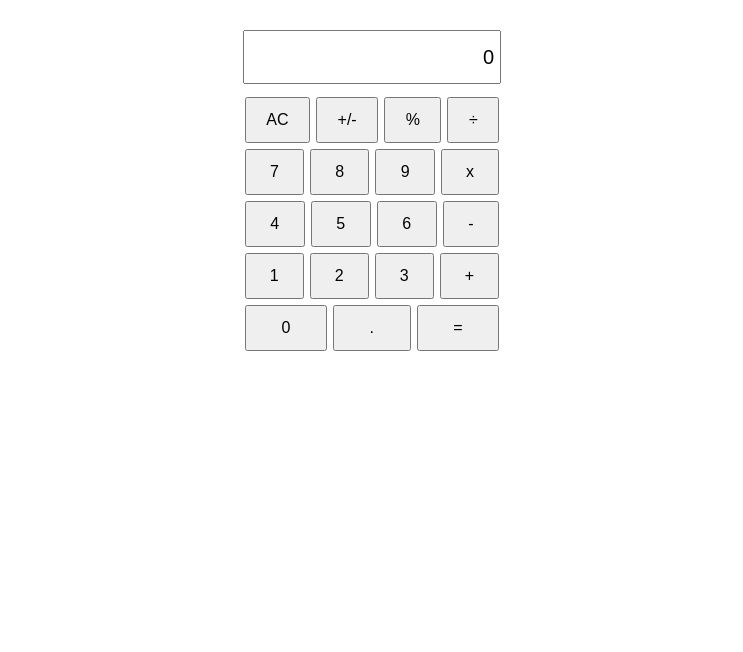
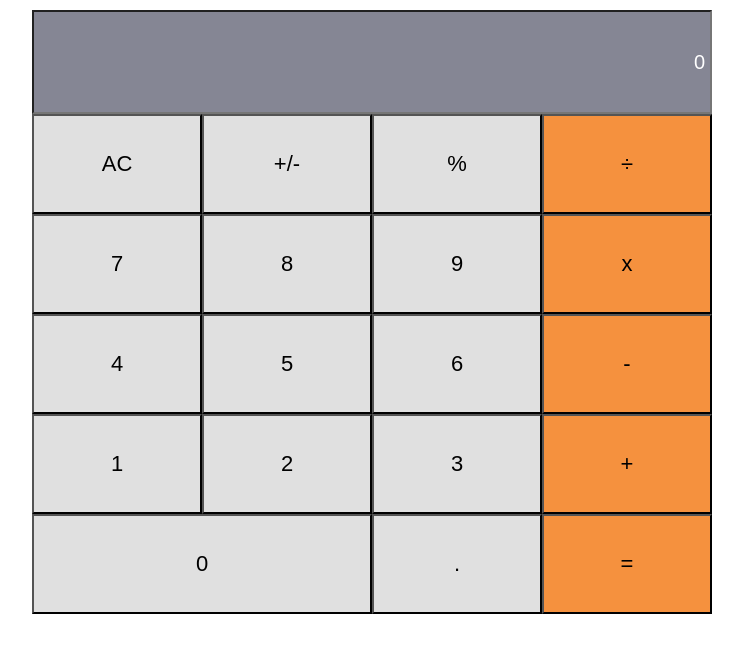
Before and after one commit to azdrenymeri/calculator-jsx, a React (Create React App) app: page / in a window 1280 px wide. Shown: the top 652 px of the page, without its empty margins (268-1011 px from the left). Built offline with nearby package versions, Linux system fonts and the light colour scheme.

Commit message:
milestone fixes

```diff
--- a/src/components/App.js
+++ b/src/components/App.js
@@ -1,5 +1,5 @@
 import React,{Component} from 'react';
-import './App.css';
+import './../styles/App.css';
 import Display from './Display';
 import ButtonPanel from './ButtonPanel';
 
--- a/src/components/Button.js
+++ b/src/components/Button.js
@@ -8,8 +8,13 @@ class Button extends Component {
     }
 
     render(){
+        const buttonStyle = {
+            backgroundColor: this.props.color,
+            width: this.props.wide ? "50%":"25%"
+        };
+
         return(
-            <button className="Button">
+            <button className="Button" style={buttonStyle}>
                 {this.props.name}
             </button>
         )
@@ -17,7 +22,9 @@ class Button extends Component {
 }
 
 Button.propTypes = {
-    name: PropTypes.string.isRequired
+    name: PropTypes.string.isRequired,
+    color: PropTypes.string.isRequired,
+    wide: PropTypes.bool.isRequired
 }
 
 export default Button;
--- a/src/components/ButtonPanel.js
+++ b/src/components/ButtonPanel.js
@@ -7,33 +7,33 @@ class ButtonPanel extends Component {
             <div className="ButtonPanel">
                 <div className="ButtonPanel-Groups">
                     <div className="ButtonPanel-Group">
-                        <Buton name="AC" />
-                        <Buton name="+/-" />
-                        <Buton name="%" />
-                        <Buton name="÷"/>
+                        <Buton name="AC" color="#e0e0e0" wide={false} />
+                        <Buton name="+/-" color="#e0e0e0" wide={false}  />
+                        <Buton name="%" color="#e0e0e0" wide={false}  />
+                        <Buton name="÷" color="#f5913e" wide={false} />
                     </div>
                     <div className="ButtonPanel-Group">
-                        <Buton name="7" />
-                        <Buton name="8" />
-                        <Buton name="9" />
-                        <Buton name="x" />
+                        <Buton name="7" color="#e0e0e0" wide={false}/>
+                        <Buton name="8" color="#e0e0e0" wide={false}/>
+                        <Buton name="9" color="#e0e0e0" wide={false}/>
+                        <Buton name="x" color="#f5913e" wide={false}/>
                     </div>
                     <div className="ButtonPanel-Group">
-                        <Buton name="4" />
-                        <Buton name="5" />
-                        <Buton name="6" />
-                        <Buton name="-" />
+                        <Buton name="4" color="#e0e0e0" wide={false}/>
+                        <Buton name="5" color="#e0e0e0" wide={false}/>
+                        <Buton name="6" color="#e0e0e0" wide={false}/>
+                        <Buton name="-" color="#f5913e" wide={false}/>
                     </div>
                     <div className="ButtonPanel-Group">
-                        <Buton name="1" />
-                        <Buton name="2" />
-                        <Buton name="3" />
-                        <Buton name="+" />
+                        <Buton name="1" color="#e0e0e0" wide={false}/>
+                        <Buton name="2" color="#e0e0e0" wide={false}/>
+                        <Buton name="3" color="#e0e0e0" wide={false}/>
+                        <Buton name="+" color="#f5913e" wide={false}/>
                     </div>
                     <div className="ButtonPanel-Group">
-                        <Buton name="0" />
-                        <Buton name="." />
-                        <Buton name="=" />
+                        <Buton name="0" color="#e0e0e0" wide={true}/>
+                        <Buton name="." color="#e0e0e0" wide={false}/>
+                        <Buton name="=" color="#f5913e" wide={false}/>
                     </div>
                 </div>
             </div>
--- a/src/components/App.css
+++ b/src/styles/App.css
@@ -2,32 +2,37 @@
   display: flex;
   flex-direction: column;
   text-align: center;
-  padding: 20px;
+  margin: 0 auto;
+  width: 700px;
 }
 .Display {
   display: flex;
-  padding: 10px;
+  padding: 10px 10px 0 10px;
   align-items: center;
   justify-content: center;
 }
 .Display-input {
   display: flex;
-  height: 50px;
-  width: 20%;
+  height: 100px;
+  width: 700px;
   font-size: 20px;
   padding: 0 5px 0 5px;
   text-align: right;
+  background-color: #858694;
+  color: transparent;
+  text-shadow: 0 0 0 white;
+  outline: none;
 }
 .ButtonPanel {
   display: flex;
-  width: 100%;
   align-items: center;
   justify-content: center;
+  padding: 0 10px 10px 10px;
 }
 .ButtonPanel-Groups{
   display: flex;
   flex-direction: column;
-  width: 21%;
+  width: 700px;
 
 }
 .ButtonPanel-Group {
@@ -35,13 +40,15 @@
   flex-direction: row;
   flex-flow: row wrap;
   justify-content: space-around;
+  height: 100px;
 }
 .Button {
   display: inline-block;
-  height: 46px;
+  height: 100px;
+  width: 25%;
   order: 1;
-  font-size: 16px;
-  margin: 3px;
+  font-size: 22px;
   text-align: center;
-  flex-grow: 1;
+  background-color: orange;
+  outline: none;
 }
```
